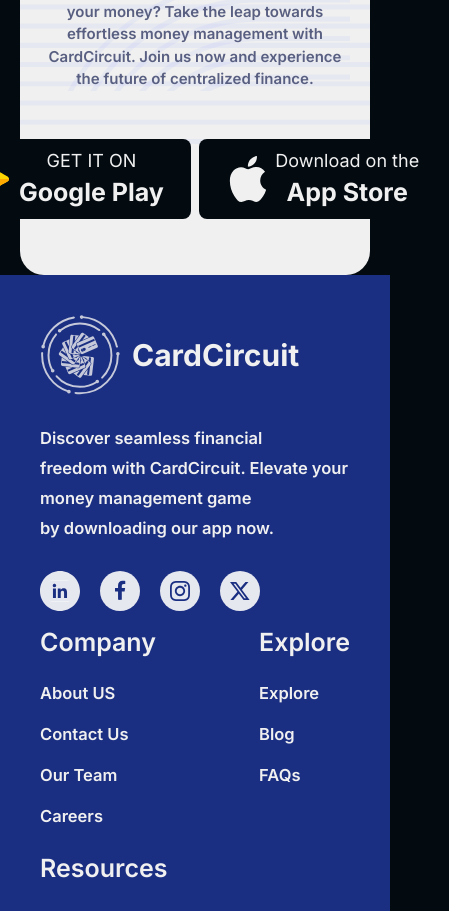
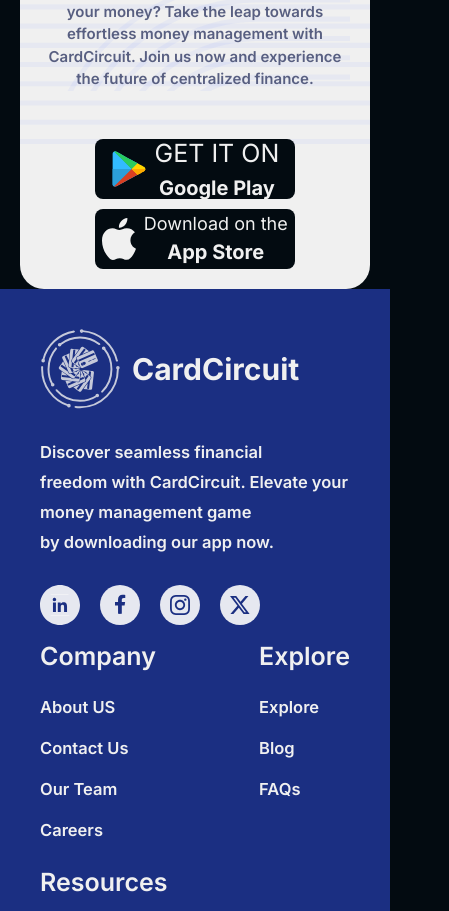
Before and after one commit to Ajiboye7/CardCircuit, a Next.js app: page / in a window 390 px wide. Shown: the part 7162-8073 px from the top of the page, 449 px wide, since content can reach past the window. Built offline with nearby package versions, Linux system fonts and the light colour scheme.

Commit message:
'update'

```diff
--- a/app/globals.css
+++ b/app/globals.css
@@ -182,10 +182,10 @@
   @apply text-[15px] xs:text-[17px] sm:text-[21px] md:text-[21px] lg:text-[25px] md:leading-[35px] lg:leading-[40px] font-[590]
 }
 .get-started-img1{
-  @apply w-[42.76px] h-[46.3px]
+  @apply w-[35.76px] xs:w-[42.76px] h-[46.3px]
 }
 .get-started-img2{
-  @apply w-[38.44px] h-[45.92px]
+  @apply w-[33.44px] xs:w-[38.44px] h-[45.92px]
 }
 .footer-title{
   @apply text-[25px] leading-[22px] font-[600]
--- a/components/GetStarted.tsx
+++ b/components/GetStarted.tsx
@@ -16,7 +16,7 @@
           towards effortless money management with CardCircuit. Join us now and
           experience the future of centralized finance.
         </p>
-        <div className="flex gap-btnGapSm items-center justify-center sm:gap-7">
+        <div className="flex flex-col xs:flex-row items-center justify-center gap-[10px] lg:gap-[30px] ">
           {/*<CustomButton
             title="GET IT ON<br> Google Play"
             Icon="/playstore-svgrepo-com 1.svg"
@@ -38,17 +38,17 @@
             title="GET IT ON<br> Google Play"
             Icon="/playstore-svgrepo-com 1.svg"
             imageStyle="get-started-img1"
-            containerStyles="flex-row-reverse bg-customBg w-[250px] h-[80px] rounded-[10px]"
-            line1Styles="text-[18px]"
-            line2Styles="font-bold text-[25px] "
+            containerStyles="flex-row-reverse bg-customBg w-[200px] h-[60px] xs:w-[250px] xs:h-[80px] rounded-[10px] "
+            line1Styles="text-[25px] xs:text-[18px]"
+            line2Styles="font-bold text-[20px] xs:text-[25px] "
           />
           <CustomButton
             title="Download on the<br> App Store"
             Icon="/Vector.svg"
             imageStyle="get-started-img2"
-            containerStyles="flex-row-reverse bg-customBg w-[250px] h-[80px]"
-            line1Styles="text-[18px]"
-            line2Styles="font-bold text-[25px] "
+            containerStyles="flex-row-reverse bg-customBg w-[200px] h-[60px] xs:w-[250px] xs:h-[80px] rounded-[10px]"
+            line1Styles="text-[18px] xs:text-[20px]"
+            line2Styles="font-bold text-[20px] xs:text-[25px] "
 
           />
         </div>
```
